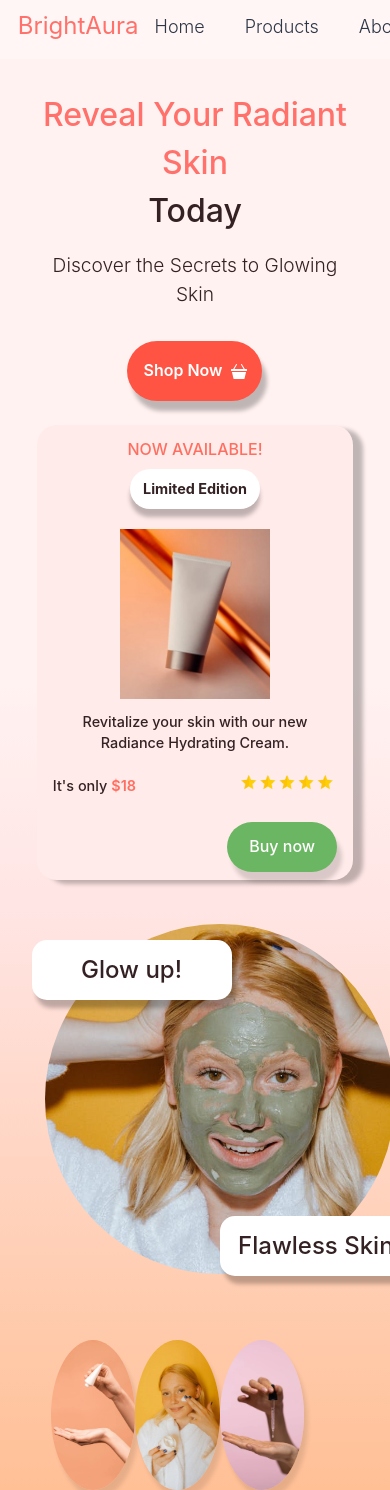
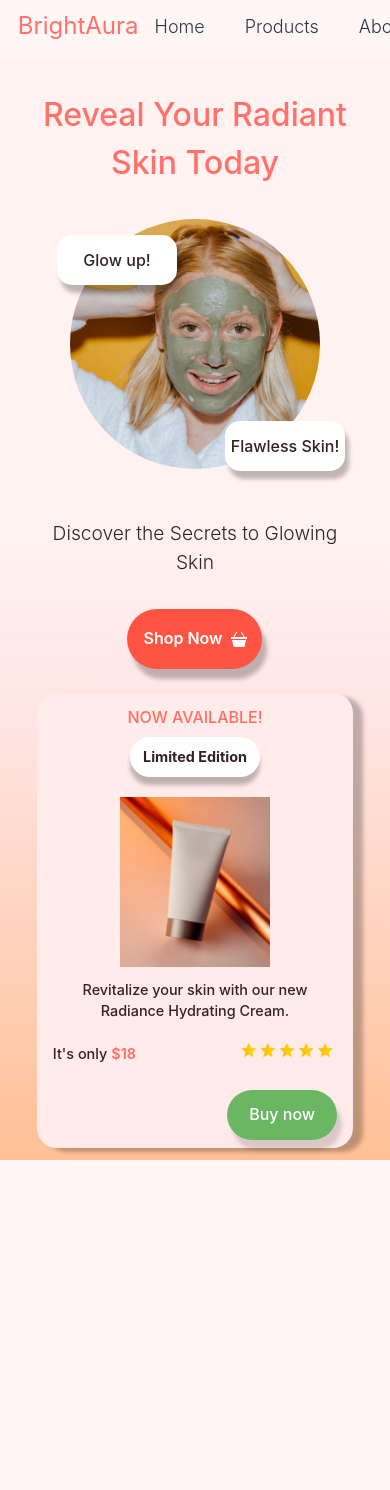
Before and after one commit to Eda-Inal/e-commerce-app, a Next.js app in the folder commerce/: page /home in a window 390 px wide. Shown: the top 1490 px of the page. After the commit the page ends 1160 px from the top, so only its background shows below. Built offline with nearby package versions, Linux system fonts and the light colour scheme.

Commit message:
add responsive design for right of the page

```diff
--- a/commerce/src/app/home/page.jsx
+++ b/commerce/src/app/home/page.jsx
@@ -1,7 +1,7 @@
 'use client'
 import React from 'react'
 import Image from 'next/image'
-import { Box,Text,Button } from '@chakra-ui/react'
+import { Box,Text,Button,useBreakpointValue } from '@chakra-ui/react'
 import img from "../../../public/home.png"
 import { BsBasket3Fill } from "react-icons/bs";
 import serum from  "../../../public/serum.jpg"
@@ -13,14 +13,57 @@ import five from "../../../public/five.png"
 
 
 function Main() {
+
+    // Ekran genişliğine göre fotoğraf yerleşimini belirlemek için
+    const imagePosition = useBreakpointValue({ base: "column", md: "row" });
+
+    // Sadece küçük ekranlarda görülecek sarı fotoğraf için
+    const showYellowImage = useBreakpointValue({ base: true, md: false });
+
   return (
   <>
  <Box width="100%" minHeight={["100%", "100%", "93vh"]}   bgGradient="linear(180.08deg, #FFF2F1 43.52%, #FFE5E4 59.37%, #FFB783 109.77%)"   >
   <Box display="flex" width="90%" flexDirection={["column","column", "row"]}  mx="auto"  >
     <Box width={["90%","80%","50%"]} mx="auto" mt={8}  display="flex" flexDirection="column" textAlign={["center","center","left"]} alignItems={["center","center","flex-start"]}>
-      <Text fontSize={["2rem","2.5rem","3rem"]} textColor="#FF716A" fontWeight={500}>Reveal Your Radiant Skin </Text>
-      <Text fontSize={["2rem","2.5rem","3rem"]} fontWeight={500}>Today</Text>
-      <Text fontSize={["1.2rem","1.5rem","2rem"]} fontWeight={300} mt={4}>Discover the Secrets to Glowing Skin</Text>
+      <Text fontSize={["2rem","2.5rem","3rem"]} textColor="#FF716A" fontWeight={500}>Reveal Your Radiant Skin Today </Text>
+      {
+  showYellowImage && (
+    <Box width="300px" height="300px" position="relative" mx="auto" mt={8} >
+    <Box position="absolute" zIndex={999} width={["120px","150px"]} height="50px" bgColor="white" boxShadow="4px 8px 4px rgba(0, 0, 0, 0.25)" borderRadius="15px" top={4} left={3} display="flex" justifyContent="center" alignItems="center" >
+      <Text  fontSize={["1rem","1.2rem"]} fontWeight={500}>Glow up!</Text>
+    </Box>
+    <Box position="absolute" zIndex={999} width={["120px","150px"]} height="50px" bgColor="white" boxShadow="4px 8px 4px rgba(0, 0, 0, 0.25)" borderRadius="15px" bottom={12} right={0} display="flex" justifyContent="center" alignItems="center" >
+      <Text  fontSize={["1rem","1.2rem"]}fontWeight={500}>Flawless Skin!</Text>
+    </Box>
+
+    <Box
+
+    mx="auto"
+    width="250px"
+      height="250px"
+    display="flex"
+    justifyContent="center"
+    alignItems="center"
+    borderRadius="50%"
+    overflow="hidden"
+    zIndex={1}
+   position="relative">
+     <Image
+      src={mask}
+      alt="Circular Image"
+      layout="fill"
+      objectFit="cover"
+
+    />
+
+    </Box>
+
+    </Box>
+  )
+}
+      <Text fontSize={["1.2rem","1.5rem","2rem"]} fontWeight={300} mt={[0,2,4]}>Discover the Secrets to Glowing Skin</Text>
+
+
       <Button width={["135px","150px","200px"]} borderRadius="30px" height="60px" fontSize={["1rem","1.2rem","1.3rem"]}rightIcon={<BsBasket3Fill/>} mt={8} bgColor="#FF5443" _hover={{bgColor:"#ff6f61"}} color="white" boxShadow=" 5px 10px 4px rgba(0, 0, 0, 0.25)">Shop Now</Button>
 
       <Box minW={300} maxHeight={600}  mt={6} mb={3} bgColor="#FFEBEA" boxShadow="10px 4px 4px rgba(0, 0, 0, 0.25)" borderRadius="20px" position="relative">
@@ -70,20 +113,23 @@ function Main() {
 
 
 
-    <Box width={["90%","80%","50%"]} display="flex" flexDirection="column" >
-      <Box width="400px" height="400px" position="relative" mx="auto" mt={8} >
-      <Box position="absolute" zIndex={999} width="200px" height="60px" bgColor="white" boxShadow="4px 8px 4px rgba(0, 0, 0, 0.25)" borderRadius="15px" top={4} left={3} display="flex" justifyContent="center" alignItems="center" >
-        <Text  fontSize="1.5rem" fontWeight={500}>Glow up!</Text>
+{
+  !showYellowImage && (
+    <Box width={["90%","80%","50%"]} display="flex" flexDirection="column"  ml={[0,2,28]} >
+    <Box  width={[null,null,"360px","380px","400px"]}
+     height={[null,null,"360px","380px","400px"]} position="relative" mx="auto" mt={8} >
+    <Box position="absolute" zIndex={999} width={[null,null,"150px","180px","200px"]} height={[null,null,"50px","55px","60px"]} bgColor="white" boxShadow="4px 8px 4px rgba(0, 0, 0, 0.25)" borderRadius="15px" top={4} left={3} display="flex" justifyContent="center" alignItems="center" >
+      <Text  fontSize={[null,null,"1.2rem","1.3rem","1.5rem"]} fontWeight={500}>Glow up!</Text>
     </Box>
-      <Box position="absolute" zIndex={999} width="200px" height="60px" bgColor="white" boxShadow="4px 8px 4px rgba(0, 0, 0, 0.25)" borderRadius="15px" bottom={12} right={0} display="flex" justifyContent="center" alignItems="center" >
-        <Text  fontSize="1.5rem" fontWeight={500}>Flawless Skin!</Text>
+    <Box position="absolute" zIndex={999} width={[null,null,"150px","180px","200px"]} height={[null,null,"50px","55px","60px"]}bgColor="white" boxShadow="4px 8px 4px rgba(0, 0, 0, 0.25)" borderRadius="15px" bottom={[null,null,20,16,12]} right={0} display="flex" justifyContent="center" alignItems="center" >
+      <Text  fontSize={[null,null,"1.2rem","1.3rem","1.5rem"]} fontWeight={500}>Flawless Skin!</Text>
     </Box>
 
     <Box
 
     mx="auto"
-      width="350px"
-        height="350px"
+    width={[null,null,"280px","310px","350px"]}
+     height={[null,null,"280px","310px","350px"]}
     display="flex"
     justifyContent="center"
     alignItems="center"
@@ -113,8 +159,9 @@ function Main() {
 
   >
     <Box
-        width="150px"
-        height="150px"
+     width={[null,null,"100px","120px","150px"]}
+     height={[null,null,"100px","120px","150px"]}
+     mr={1}
       borderRadius="50%"
       overflow="hidden"
       display="flex"
@@ -133,8 +180,9 @@ function Main() {
 
 
     <Box
-        width="150px"
-        height="150px"
+        width={[null,null,"100px","120px","150px"]}
+        height={[null,null,"100px","120px","150px"]}
+        mr={1}
       borderRadius="50%"
       overflow="hidden"
       display="flex"
@@ -152,8 +200,8 @@ function Main() {
     </Box>
 
     <Box
-        width="150px"
-        height="150px"
+       width={[null,null,"100px","120px","150px"]}
+       height={[null,null,"100px","120px","150px"]}
       borderRadius="50%"
       overflow="hidden"
       display="flex"
@@ -173,6 +221,9 @@ function Main() {
 
 
   </Box>
+  )
+}
+
   </Box>
 
  </Box>
```
Lines whose indentation alone changed are shown as unchanged.
